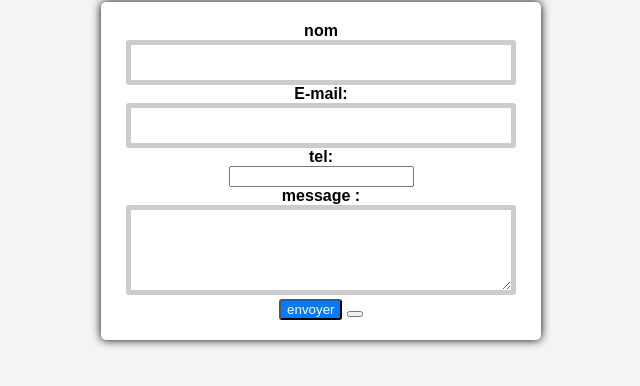
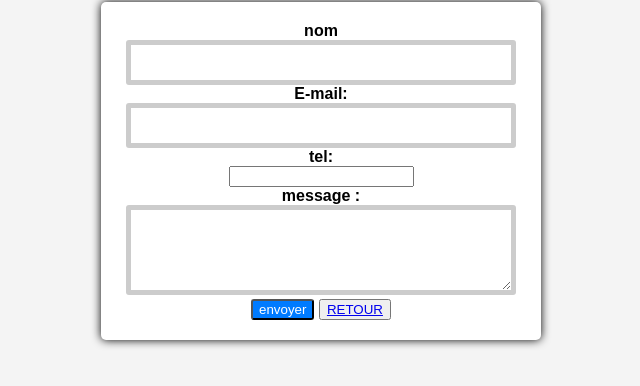
Before and after one commit to thomas-thd/site-principale, a plain HTML site: page tp3/index.html in a window 1280 px wide. Shown: the part 78-464 px from the top of the page, without its empty margins (319-959 px from the left). Drawn offline with Linux system fonts and the light colour scheme.

Commit message:
Update index.html

```diff
--- a/tp3/index.html
+++ b/tp3/index.html
@@ -22,7 +22,7 @@
         <textarea id="message" name="message" rows="4" required></textarea>
 
         <input type="submit" value="envoyer">
-       <button><a href="../index.html"></a></button>
+       <button><a href="../index.html">RETOUR</a></button>
     </form>
 
 </body>
```
